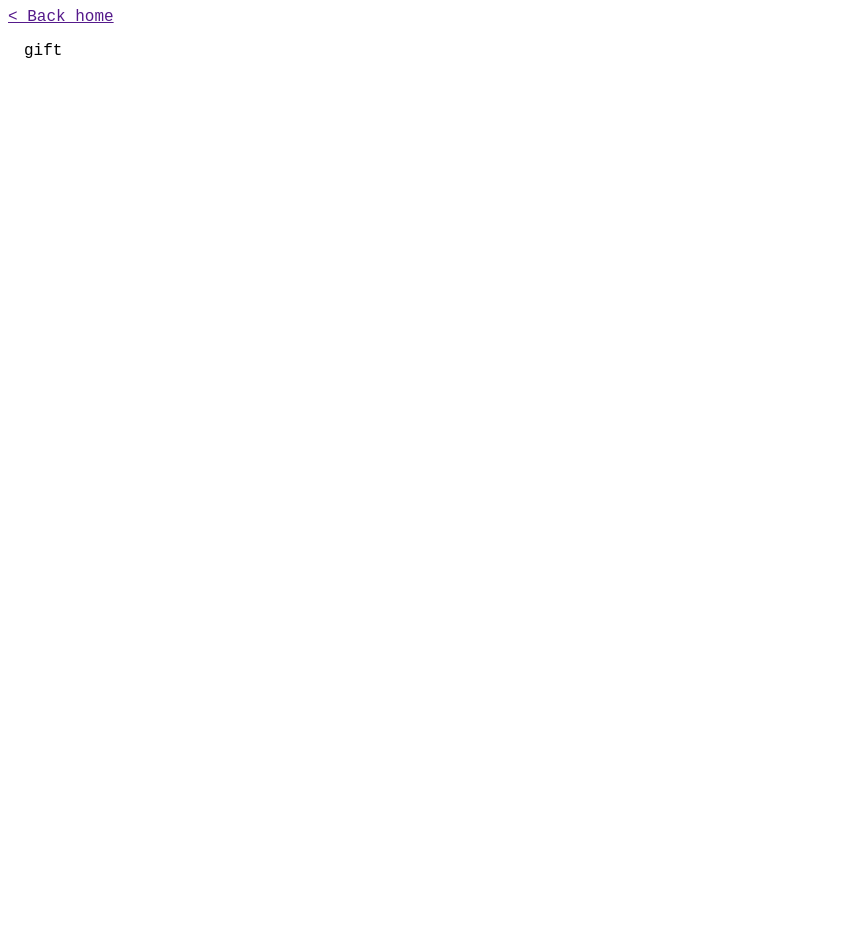
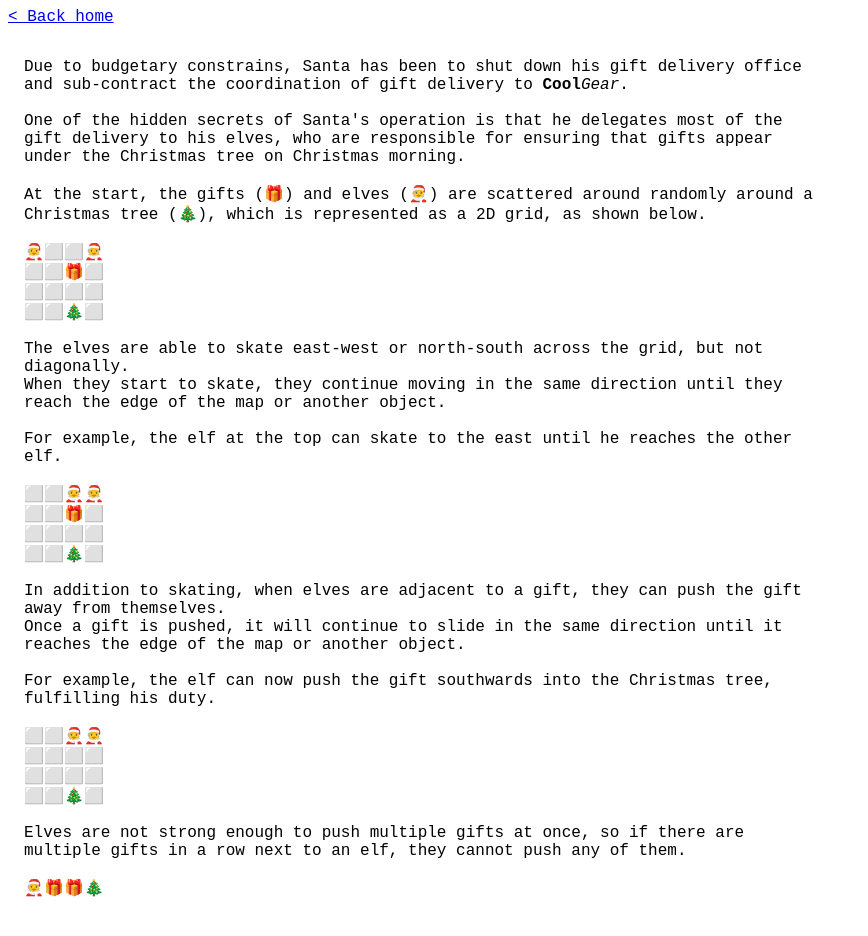
Before and after one commit to peterolson/coolgear-christmas, a SvelteKit app: page /2023/gift-delivery in a window 1280 px wide. Shown: the top 936 px of the page, without its empty margins (0-868 px from the left). Before the commit the page ends 800 px from the top, so only its background shows below. Built offline with nearby package versions, Linux system fonts and the light colour scheme.

Commit message:
gifts problem

```diff
--- a/src/routes/2023/+layout.svelte
+++ b/src/routes/2023/+layout.svelte
@@ -1,7 +1,7 @@
 <script lang="ts">
     import { base } from '$app/paths';
 </script>
-<a href="{base}">&lt; Back home</a>
+<a href="/{base}">&lt; Back home</a>
 <main>
 <slot></slot>
 </main>
--- a/src/routes/2023/gift-delivery/+page.svelte
+++ b/src/routes/2023/gift-delivery/+page.svelte
@@ -1 +1,48 @@
-gift
+<pre>
+Due to budgetary constrains, Santa has been to shut down his gift delivery office and sub-contract the coordination of gift delivery to <b>Cool</b><i>Gear</i>.
+
+One of the hidden secrets of Santa's operation is that he delegates most of the gift delivery to his elves, who are responsible for ensuring that gifts appear under the Christmas tree on Christmas morning.
+
+At the start, the gifts (🎁) and elves (🧑‍🎄) are scattered around randomly around a Christmas tree (🎄), which is represented as a 2D grid, as shown below.
+
+🧑‍🎄⬜⬜🧑‍🎄
+⬜⬜🎁⬜
+⬜⬜⬜⬜
+⬜⬜🎄⬜
+
+The elves are able to skate east-west or north-south across the grid, but not diagonally.
+When they start to skate, they continue moving in the same direction until they reach the edge of the map or another object.
+
+For example, the elf at the top can skate to the east until he reaches the other elf.
+
+⬜⬜🧑‍🎄🧑‍🎄
+⬜⬜🎁⬜
+⬜⬜⬜⬜
+⬜⬜🎄⬜
+
+In addition to skating, when elves are adjacent to a gift, they can push the gift away from themselves.
+Once a gift is pushed, it will continue to slide in the same direction until it reaches the edge of the map or another object.
+
+For example, the elf can now push the gift southwards into the Christmas tree, fulfilling his duty.
+
+⬜⬜🧑‍🎄🧑‍🎄
+⬜⬜⬜⬜
+⬜⬜⬜⬜
+⬜⬜🎄⬜
+
+Elves are not strong enough to push multiple gifts at once, so if there are multiple gifts in a row next to an elf, they cannot push any of them.
+
+🧑‍🎄🎁🎁🎄
+
+<h3>Problem 1</h3>What is the minimum number of moves required for the elves to deliver all the gifts to the Christmas tree?
+
+⬜⬜⬜⬜⬜
+⬜🎁🎁🎁⬜
+⬜🎁🎄🧑‍🎄⬜
+⬜🎁🧑‍🎄🎁⬜
+⬜⬜⬜⬜⬜
+
+<h3>Problem 2</h3>Consider all of the 7x5 maps with a tree in the center square, 2 elves, and up to 5 gifts. Among these maps, what is the maximum possible number of moves necessary to deliver all the gifts to the tree?
+
+
+</pre>
```
